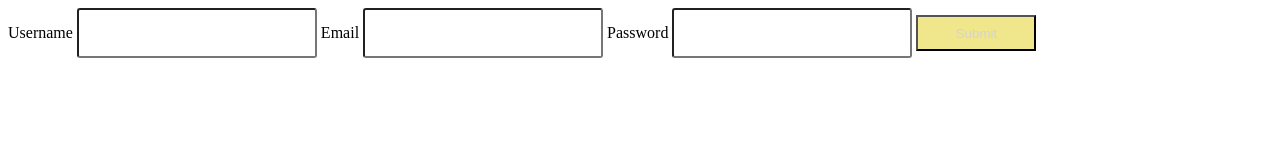
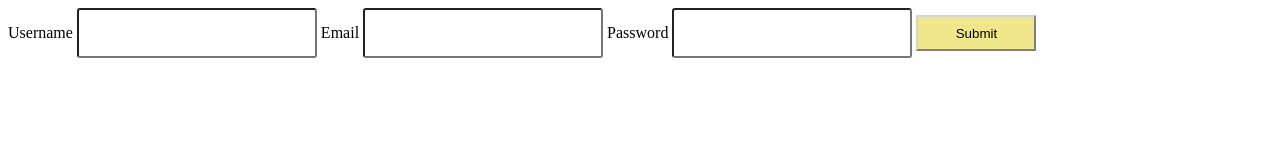
Before and after one commit to zvryn/Assignment-CSS-Selectors-and-Properties-Assignment, a plain HTML site: page index.html in a window 1280 px wide. Drawn offline with Linux system fonts and the light colour scheme.

Commit message:
adjust border color of button

```diff
--- a/style.css
+++ b/style.css
@@ -7,5 +7,6 @@ button {
   width: 120px;
   height: 36px;
   background-color: khaki;
-  color: lightgrey;
+  color: black;
+  border-color: lightgrey;
 }
```
